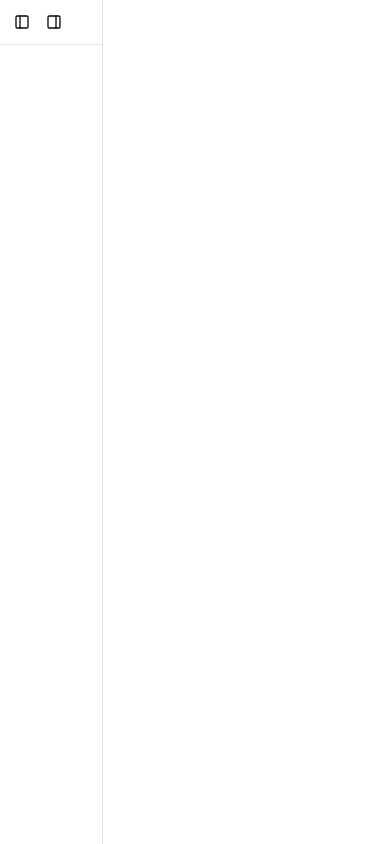
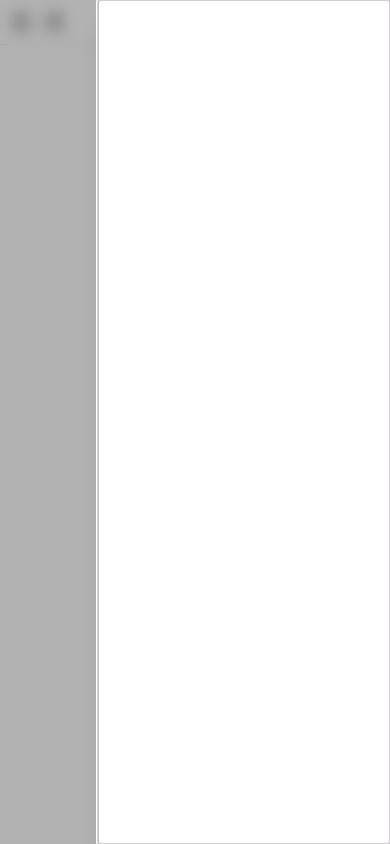
Before and after one commit to veighnsche/lashwhip, a React (Vite) app in the folder apps/web/: page / in a window 390 px wide. Built offline with nearby package versions, Linux system fonts and the light colour scheme.

Commit message:
fix(web): use mobile auxiliary drawer

```diff
--- a/apps/web/src/components/app-layout.tsx
+++ b/apps/web/src/components/app-layout.tsx
@@ -7,6 +7,14 @@ import {
   SidebarProvider,
   SidebarTrigger,
 } from "@workspace/ui/components/sidebar"
+import {
+  Sheet,
+  SheetContent,
+  SheetDescription,
+  SheetHeader,
+  SheetTitle,
+} from "@workspace/ui/components/sheet"
+import { useIsMobile } from "@workspace/ui/hooks/use-mobile"
 
 export interface AppLayoutProps {
   sidebar: React.ReactNode
@@ -19,7 +27,9 @@ export function AppLayout({
   chatView,
   sidebar,
 }: AppLayoutProps): React.JSX.Element {
+  const isMobile = useIsMobile()
   const [isAuxiliaryPaneOpen, setIsAuxiliaryPaneOpen] = React.useState(true)
+  const auxiliaryToggleId = React.useId()
   const hasAuxiliaryPane = auxiliaryPane != null
   const auxiliaryPaneLabel = isAuxiliaryPaneOpen
     ? "Hide auxiliary pane"
@@ -39,6 +49,7 @@ export function AppLayout({
             <IconButton
               aria-label={auxiliaryPaneLabel}
               icon={<PanelRightIcon />}
+              id={auxiliaryToggleId}
               size="icon-sm"
               tooltip={auxiliaryPaneLabel}
               onClick={() => {
@@ -49,14 +60,43 @@ export function AppLayout({
         </div>
         <div className="min-h-0 flex-1 overflow-y-auto">{chatView}</div>
       </main>
-      {hasAuxiliaryPane && isAuxiliaryPaneOpen && (
-        <aside
-          data-slot="auxiliary-pane"
-          className="fixed inset-y-0 right-0 z-20 w-72 max-w-[calc(100vw-3rem)] shrink-0 overflow-y-auto border-l bg-background md:static md:z-auto md:w-72 md:max-w-none"
-        >
-          {auxiliaryPane}
-        </aside>
-      )}
+      {hasAuxiliaryPane &&
+        (isMobile ? (
+          <Sheet
+            open={isAuxiliaryPaneOpen}
+            onOpenChange={(open) => {
+              setIsAuxiliaryPaneOpen(open)
+              if (!open) {
+                queueMicrotask(() => {
+                  document.getElementById(auxiliaryToggleId)?.focus()
+                })
+              }
+            }}
+          >
+            <SheetContent
+              data-slot="auxiliary-pane"
+              className="w-72 max-w-[calc(100vw-3rem)] overflow-y-auto p-0 [&>button]:hidden"
+              side="right"
+            >
+              <SheetHeader className="sr-only">
+                <SheetTitle>Auxiliary pane</SheetTitle>
+                <SheetDescription>
+                  Displays the auxiliary pane.
+                </SheetDescription>
+              </SheetHeader>
+              {auxiliaryPane}
+            </SheetContent>
+          </Sheet>
+        ) : (
+          isAuxiliaryPaneOpen && (
+            <aside
+              data-slot="auxiliary-pane"
+              className="hidden w-72 shrink-0 overflow-y-auto border-l bg-background md:block"
+            >
+              {auxiliaryPane}
+            </aside>
+          )
+        ))}
     </SidebarProvider>
   )
 }
```
Also changed, not shown: 1 other file (tests, documents, lock files or other folders).
